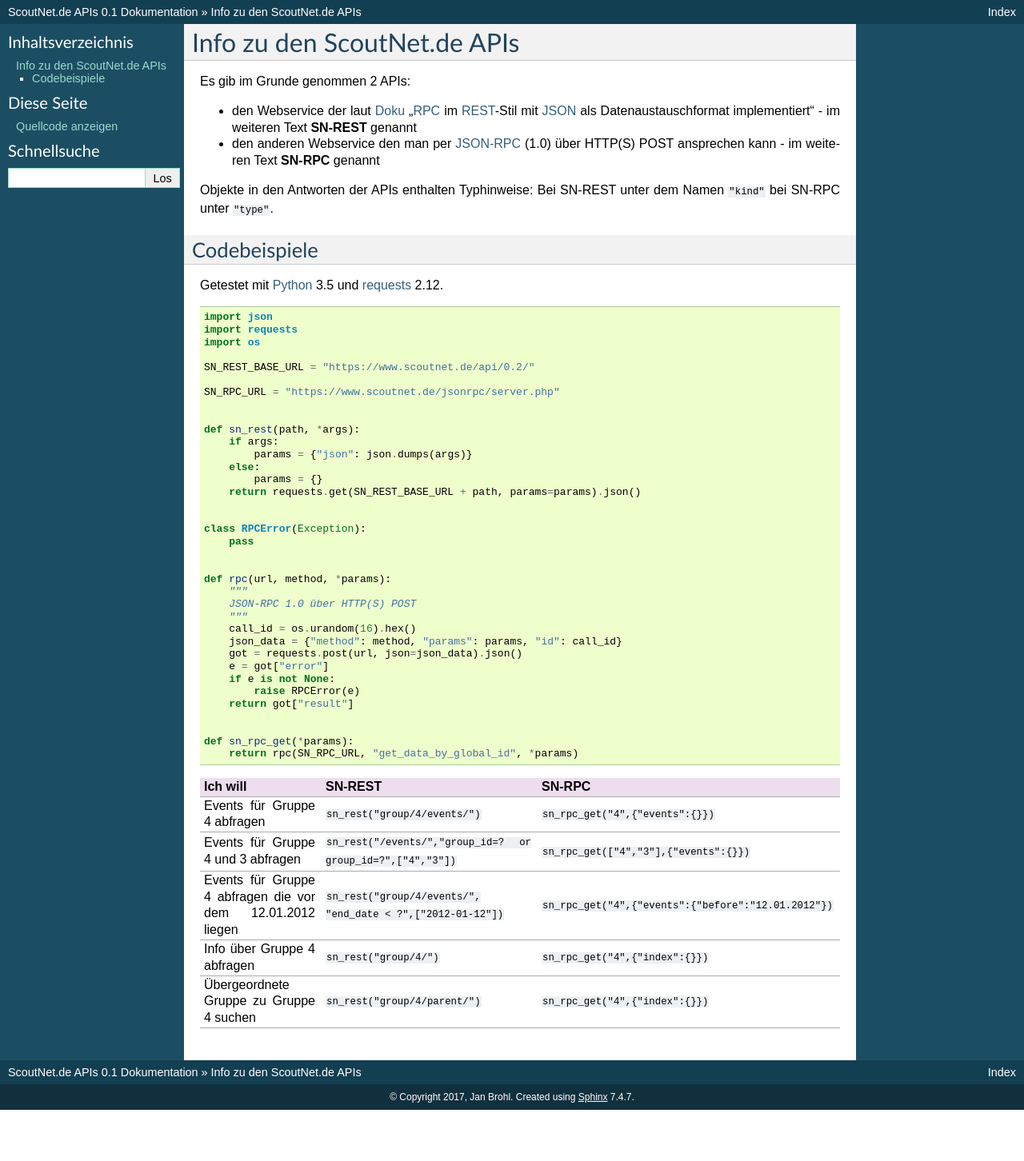
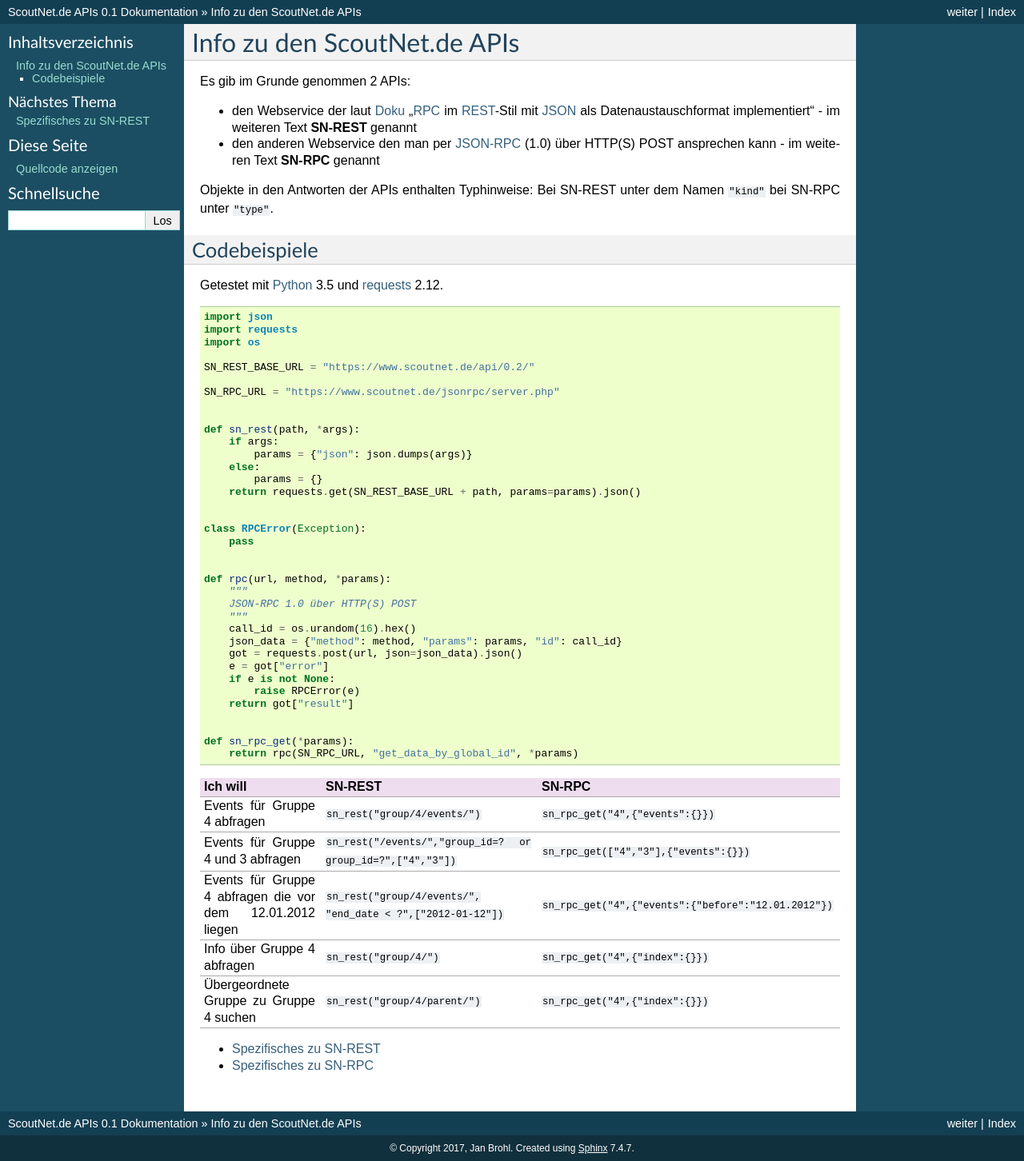
Before and after one commit to janbrohl/ScoutNet-API-Info, a Sphinx documentation site: the page built from docs/index.rst, in a window 1280 px wide. Shown: the whole page at 80% size. Built offline with Sphinx 7.4.7, drawn with Linux system fonts in a browser that asks for light colours; before the commit the page ends 1388 px from its top, so only the background shows below that.

Commit message:
Update index.rst

```diff
--- a/docs/index.rst
+++ b/docs/index.rst
@@ -39,6 +39,12 @@ Getestet mit Python_ 3.5 und requests_ 2.12.
 +------------------------------------+---------------------------------------------------------------+-------------------------------------------------------+
 
 
+.. toctree::
+   :maxdepth: 2
+
+   sn_rest
+   sn_rpc
+
 .. _RPC: https://en.wikipedia.org/wiki/Remote_procedure_call
 
 .. _REST: https://en.wikipedia.org/wiki/Representational_state_transfer
```
